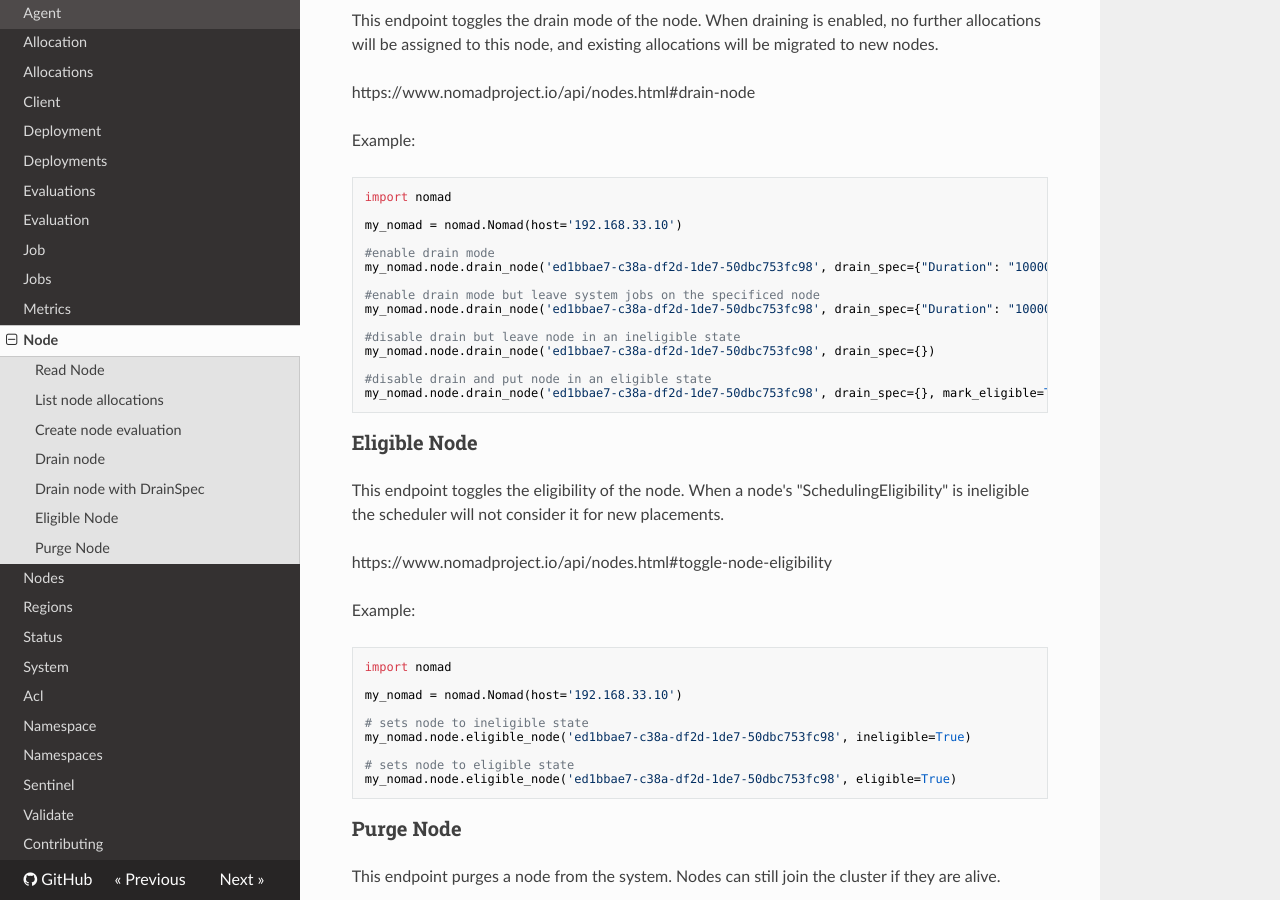
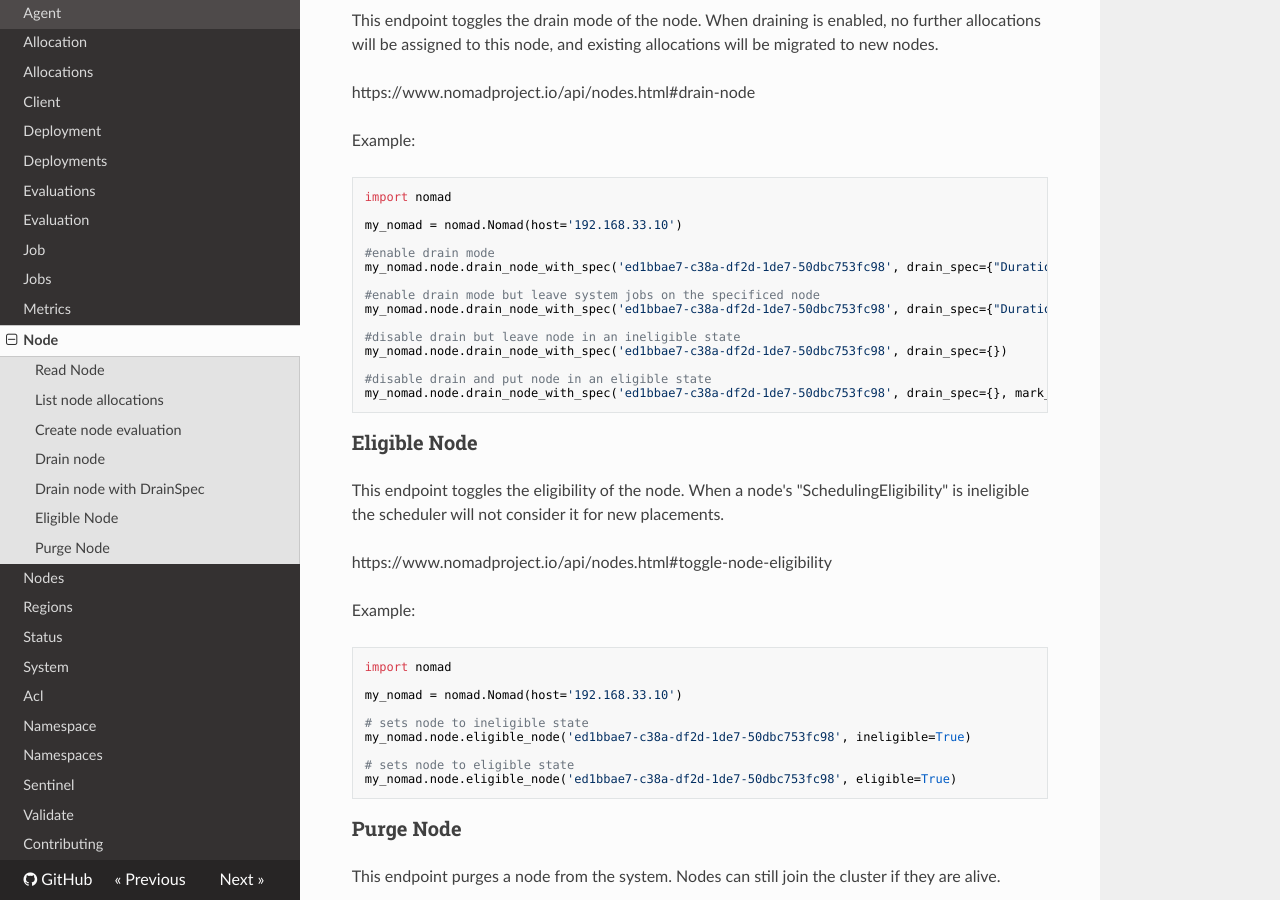
Before and after one commit to jrxFive/python-nomad, an MkDocs documentation site: the page built from docs/api/node.md, in a window 1280 px wide and 900 px high, scrolled down 1614 px. Built offline with MkDocs 1.6.1, drawn with Linux system fonts in a browser that asks for light colours; nearby versions of some CDN libraries; old or Windows-style settings are respelled for this version of MkDocs.

Commit message:
Documentation fix
'drain_node_with_spec' wasn't documented correctly, documentation said to use `drain_node` which doesn't support the spec in it's signature

````diff
--- a/docs/api/node.md
+++ b/docs/api/node.md
@@ -86,16 +86,16 @@ import nomad
 my_nomad = nomad.Nomad(host='192.168.33.10')
 
 #enable drain mode
-my_nomad.node.drain_node('ed1bbae7-c38a-df2d-1de7-50dbc753fc98', drain_spec={"Duration": "100000000"})
+my_nomad.node.drain_node_with_spec('ed1bbae7-c38a-df2d-1de7-50dbc753fc98', drain_spec={"Duration": "100000000"})
 
 #enable drain mode but leave system jobs on the specificed node
-my_nomad.node.drain_node('ed1bbae7-c38a-df2d-1de7-50dbc753fc98', drain_spec={"Duration": "100000000", "IgnoreSystemJobs": True})
+my_nomad.node.drain_node_with_spec('ed1bbae7-c38a-df2d-1de7-50dbc753fc98', drain_spec={"Duration": "100000000", "IgnoreSystemJobs": True})
 
 #disable drain but leave node in an ineligible state
-my_nomad.node.drain_node('ed1bbae7-c38a-df2d-1de7-50dbc753fc98', drain_spec={})
+my_nomad.node.drain_node_with_spec('ed1bbae7-c38a-df2d-1de7-50dbc753fc98', drain_spec={})
 
 #disable drain and put node in an eligible state
-my_nomad.node.drain_node('ed1bbae7-c38a-df2d-1de7-50dbc753fc98', drain_spec={}, mark_eligible=True)
+my_nomad.node.drain_node_with_spec('ed1bbae7-c38a-df2d-1de7-50dbc753fc98', drain_spec={}, mark_eligible=True)
 ```
 
 ### Eligible Node
````
